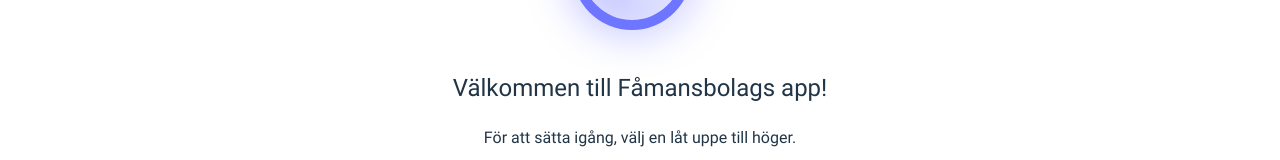
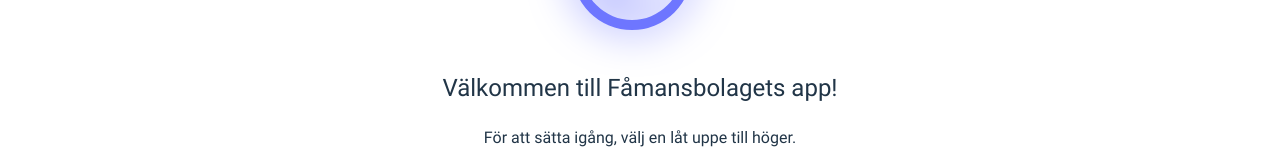
Before and after one commit to davidsundelius/CeNotes, a Vue app: page / in a window 1280 px wide. Shown: the part 302-462 px from the top of the page. Built offline with nearby package versions, Linux system fonts and the light colour scheme.

Commit message:
Fixed spelling issue

```diff
--- a/src/components/Player.vue
+++ b/src/components/Player.vue
@@ -222,7 +222,7 @@
     <section class="welcome" v-if="!loading && !selectedSong">
       <Logo class="fullsizeLogo" @click="selectedSong = null"/>
       <div>
-        <h2>Välkommen till Fåmansbolags app!</h2>
+        <h2>Välkommen till Fåmansbolagets app!</h2>
         För att sätta igång, välj en låt uppe till höger.
         <br/><br/>
         <a href="https://drive.google.com/drive/u/0/folders/1NtsrANIRUENfbQavUggx9cu0L9mDGvph" target="_blank">Låtarkivet</a><br/>
```
